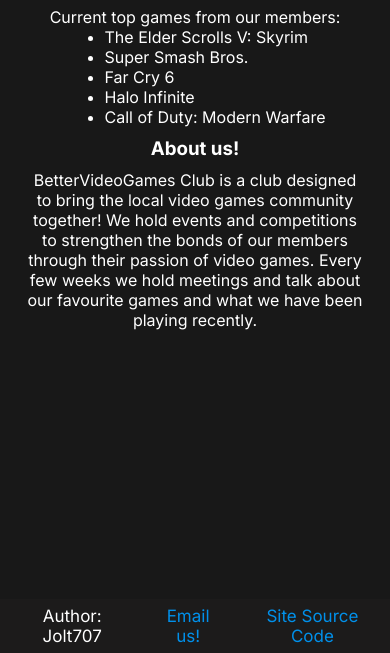
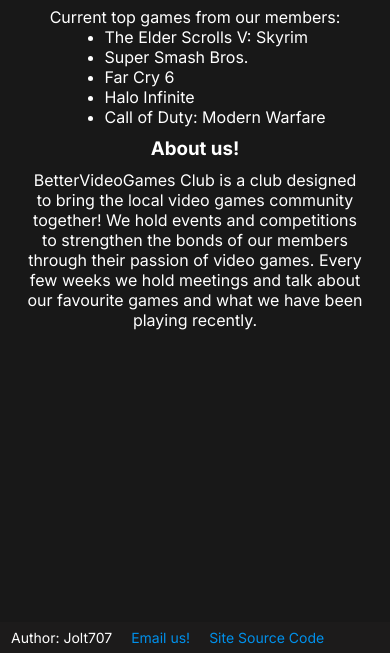
Before and after one commit to JensenStamp/BetterVideoGamesClub, a plain HTML site: page index.html in a window 390 px wide. Shown: the part 191-844 px from the top of the page. Drawn offline with Linux system fonts and the light colour scheme.

Commit message:
Made it better

```diff
--- a/styles.css
+++ b/styles.css
@@ -151,27 +151,32 @@ a {
     margin-left: 3px;
 }
 
-@media screen and (min-width: 600px) {
+@media screen and (max-width: 970px) {
+    .footer-item {
+        font-size: 14px;
+    }}
+
+@media screen and (min-width: 970px) {
     .container {
         margin-left: 325px;
         margin-right: 325px;
     }
 }
 
-@media screen and (max-width: 600px) {
+@media screen and (max-width: 970px) {
     .container {
         margin-left: 25px;
         margin-right: 25px;
     }
 }
 
-@media screen and (max-width: 600px) {
+@media screen and (max-width: 970px) {
     .navbar-item {
         display: none;
     }
 }
 
-@media screen and (min-width: 600px) {
+@media screen and (min-width: 970px) {
     .hamburger {
         display: none;
     }
@@ -212,7 +217,7 @@ a {
     color: black;
 }
 
-@media screen and (min-width: 600px) {
+@media screen and (max-width: 970px) {
     .footer {
         text-align: center;
         display: flex;
@@ -222,7 +227,7 @@ a {
     }
 }
 
-@media screen and (min-width: 600px) {
+@media screen and (min-width: 970px) {
     .mobile-navbar-item {
         display: none;
     }
```
